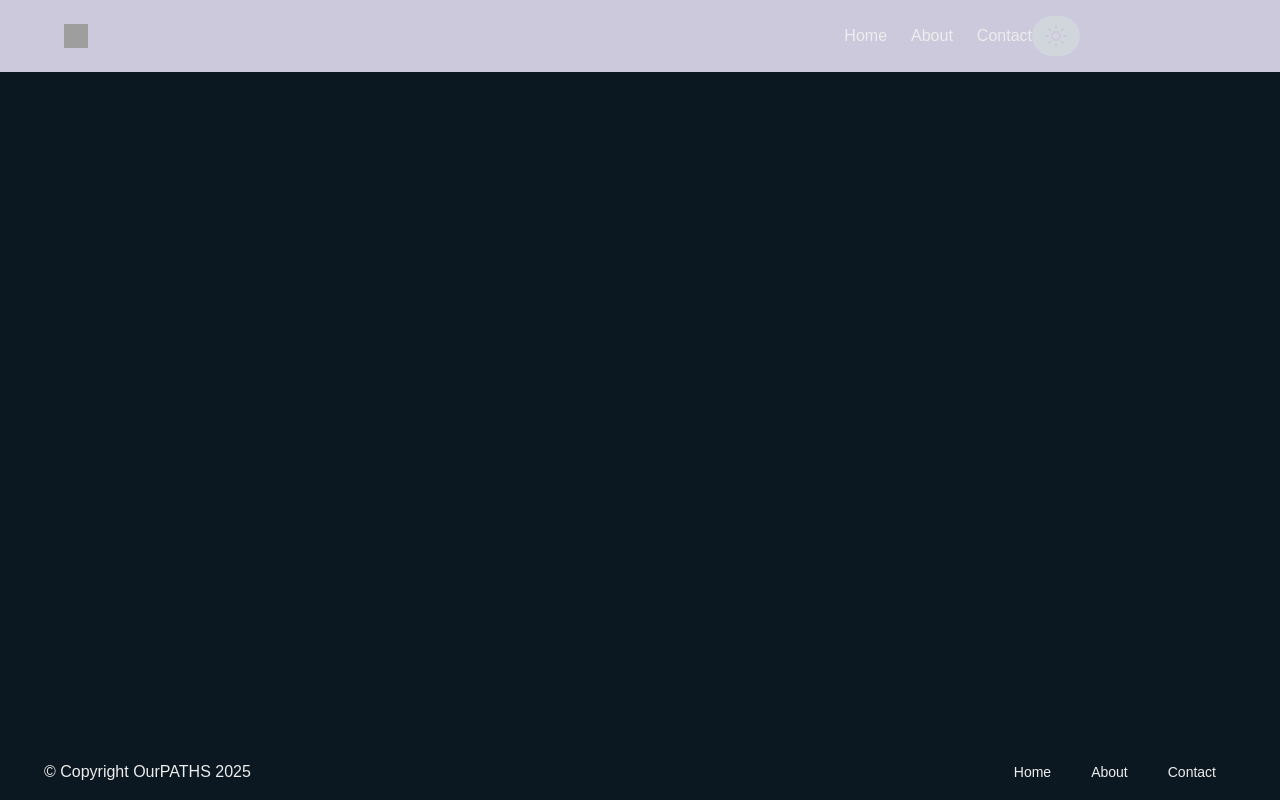
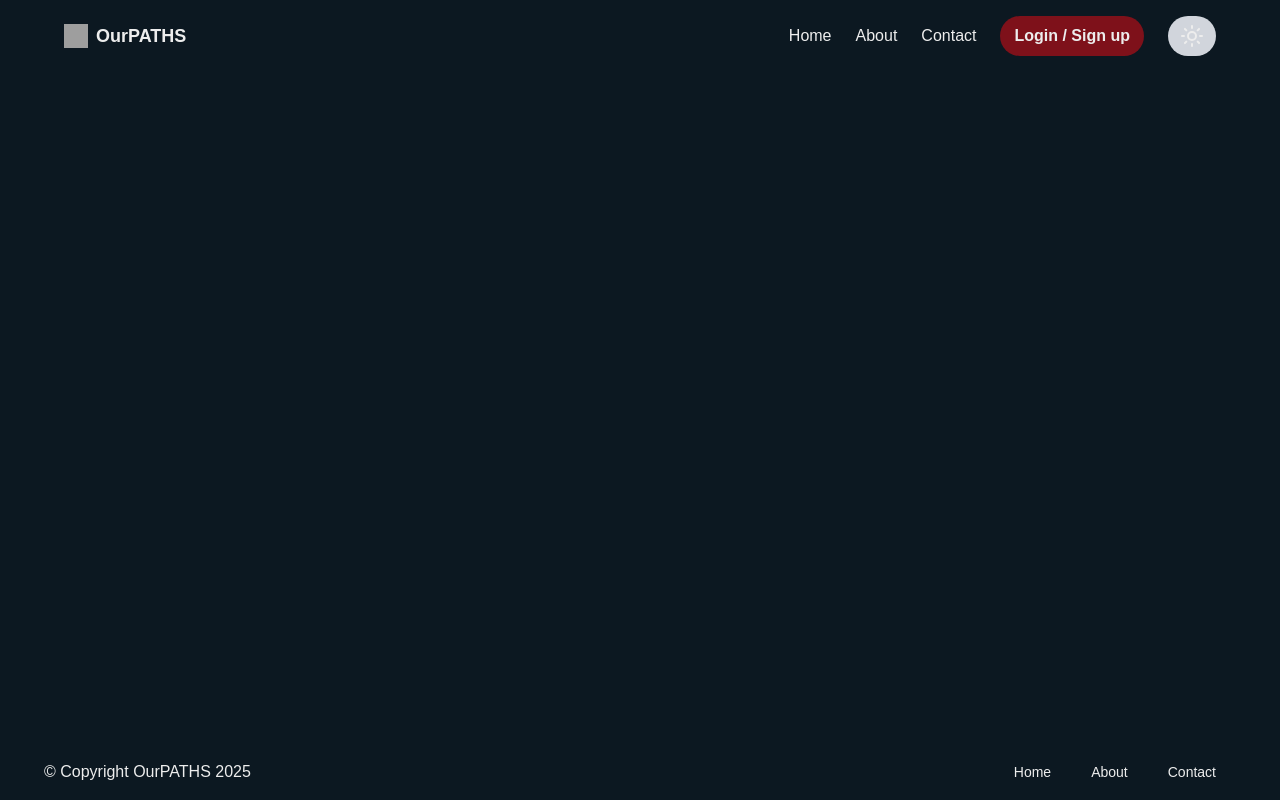
Before and after one commit to CSC392-CSC492-Building-AI-ML-systems/HealthAssessmentDashboard, a Next.js app in the folder frontend/: page /landing in a window 1280 px wide. Built offline with nearby package versions, Linux system fonts and the light colour scheme; grey boxes are pictures that could not be loaded.

Commit message:
Simplified header code

```diff
--- a/frontend/components/general/Header.tsx
+++ b/frontend/components/general/Header.tsx
@@ -3,32 +3,27 @@
 import { useRouter } from "next/navigation";
 import React, { useEffect, useState } from "react";
 import Toggle from "./Toggle";
+import Login from "./Login";
 
 const Header: React.FC = () => {
     return (
-        <nav className="bg-foreground px-4 sm:px-6 md:px-8 lg:px-16 py-4 flex items-center justify-between sticky top-0 z-50">
-            {/* OurPaths Logo on Left */}
+        <nav className="bg-background px-4 sm:px-6 md:px-8 lg:px-16 py-4 flex items-center justify-between sticky top-0 z-50">
+            {/* Logo */}
             <div className="flex items-center space-x-2">
                 <img src="/logo.png" alt="logo" className="w-6 h-6" />
-                <span className="text-[var(--text-light)]-300 font-semibold text-lg">OurPATHS</span>
+                <span className="text-[var(--text-light)] font-semibold text-lg">OurPATHS</span>
             </div>
 
-            {/* Home, About, Contact at Center/Right */}
-            <div className="flex space-x-6 text-[var(--text-light)] ml-10 sm:ml-16 md:ml-24 lg:ml-170">
+            {/* Nav Links */}
+            <div className="flex items-center space-x-6 text-[var(--text-light)]">
                 <a href="#" className="hover:text-gray-400">Home</a>
                 <a href="#" className="hover:text-gray-400">About</a>
                 <a href="#" className="hover:text-gray-400">Contact</a>
-            </div>
-
-            {/* Login & Dark Mode buttons on Right */}
-            <div className="flex items-center space-x-4">
-                {/* Dark Mode Toggle */}
-                <div className="flex items-center space-x-4">
+                <Login />
                 <Toggle />
-                <div className="w-[120px] h-10" /> {/* Placeholder for Login button */}
-            </div>
             </div>
         </nav>
+
     );
 }
 
```
Also changed, not shown: frontend/tsconfig.json (+17 -4 lines), 1 other file (tests, documents, lock files or other folders).
